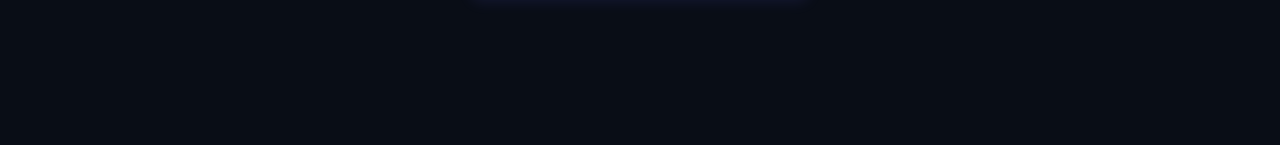
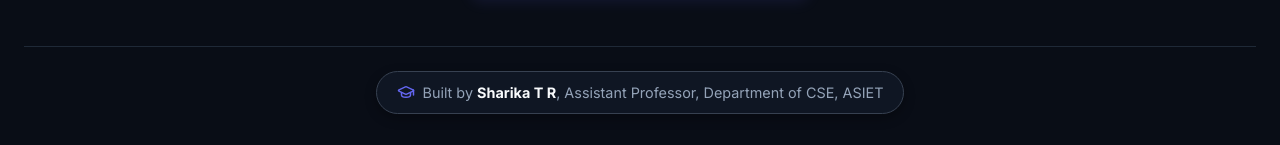
Before and after one commit to sharika100/universal-academic-converter, a React (Vite) app in the folder frontend/: page / in a window 1280 px wide. Shown: the part 807-952 px from the top of the page. Before the commit the page ends 861 px from the top, so only its background shows below. Built offline with nearby package versions, Linux system fonts and the light colour scheme; no server answers.

Commit message:
Add professional footer attribution: Built by Sharika T R, Assistant Professor, Department of CSE, ASIET

```diff
--- a/frontend/src/App.tsx
+++ b/frontend/src/App.tsx
@@ -6,6 +6,7 @@
 import { AnalysisView } from './components/AnalysisView';
 import { ReportView } from './components/ReportView';
 import { PdfPreviewModal } from './components/PdfPreviewModal';
+import { Footer } from './components/Footer';
 import { Play, Search, CheckCircle, RefreshCw, Loader2, FileCode } from 'lucide-react';
 
 export const App: React.FC = () => {
@@ -238,6 +239,8 @@
           onClose={() => setShowPdfModal(false)}
         />
       )}
+
+      <Footer />
     </div>
   );
 };
--- /dev/null
+++ b/frontend/src/components/Footer.tsx
@@ -0,0 +1,29 @@
+import React from 'react';
+import { Heart, GraduationCap } from 'lucide-react';
+
+export const Footer: React.FC = () => {
+  return (
+    <footer style={{
+      marginTop: '48px',
+      padding: '24px 16px',
+      borderTop: '1px solid #1F2937',
+      textAlign: 'center',
+      color: '#94A3B8',
+      fontSize: '0.9rem'
+    }}>
+      <div style={{
+        display: 'inline-flex',
+        alignItems: 'center',
+        gap: '8px',
+        background: 'rgba(17, 24, 39, 0.8)',
+        border: '1px solid #374151',
+        padding: '10px 20px',
+        borderRadius: '30px',
+        boxShadow: '0 4px 12px rgba(0,0,0,0.3)'
+      }}>
+        <GraduationCap color="#6366F1" size={18} />
+        <span>Built by <strong style={{ color: '#F8FAFC' }}>Sharika T R</strong>, Assistant Professor, Department of CSE, ASIET</span>
+      </div>
+    </footer>
+  );
+};
```
Also changed, not shown: 1 other file (tests, documents, lock files or other folders).
